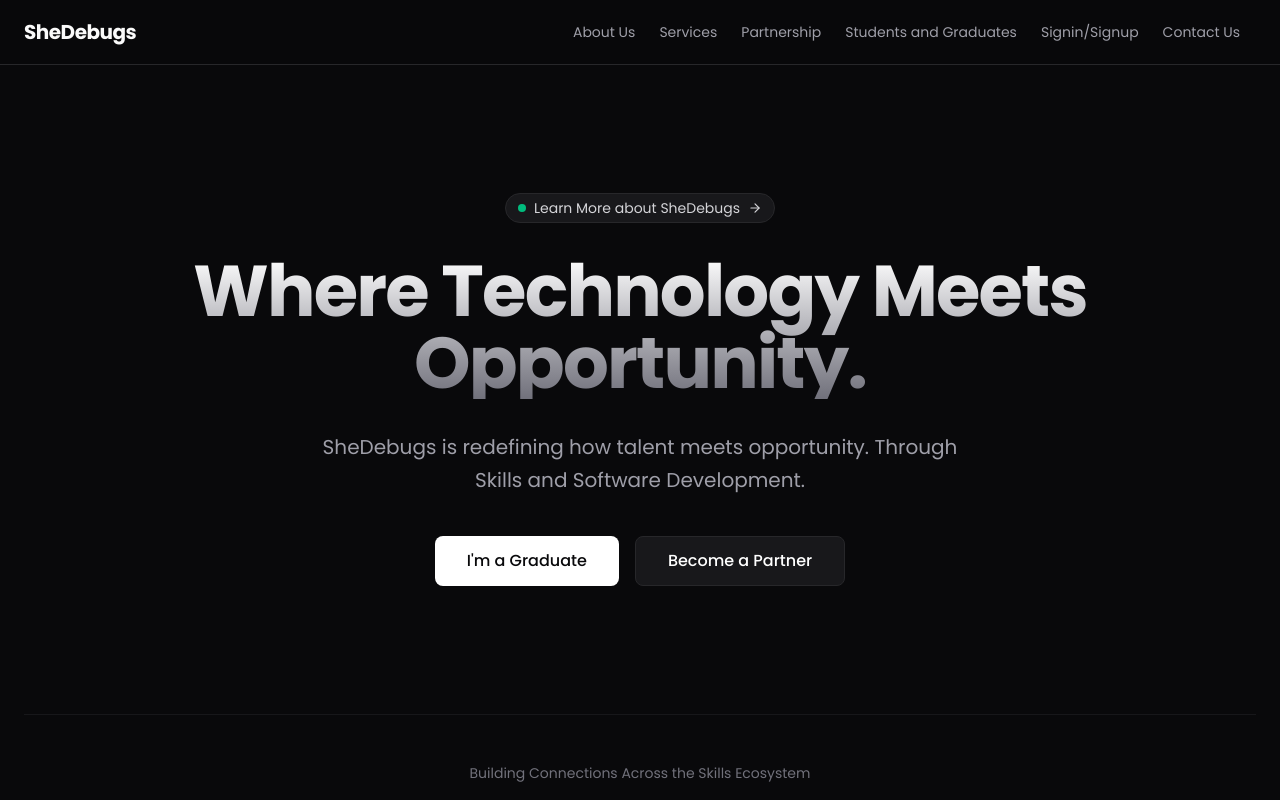
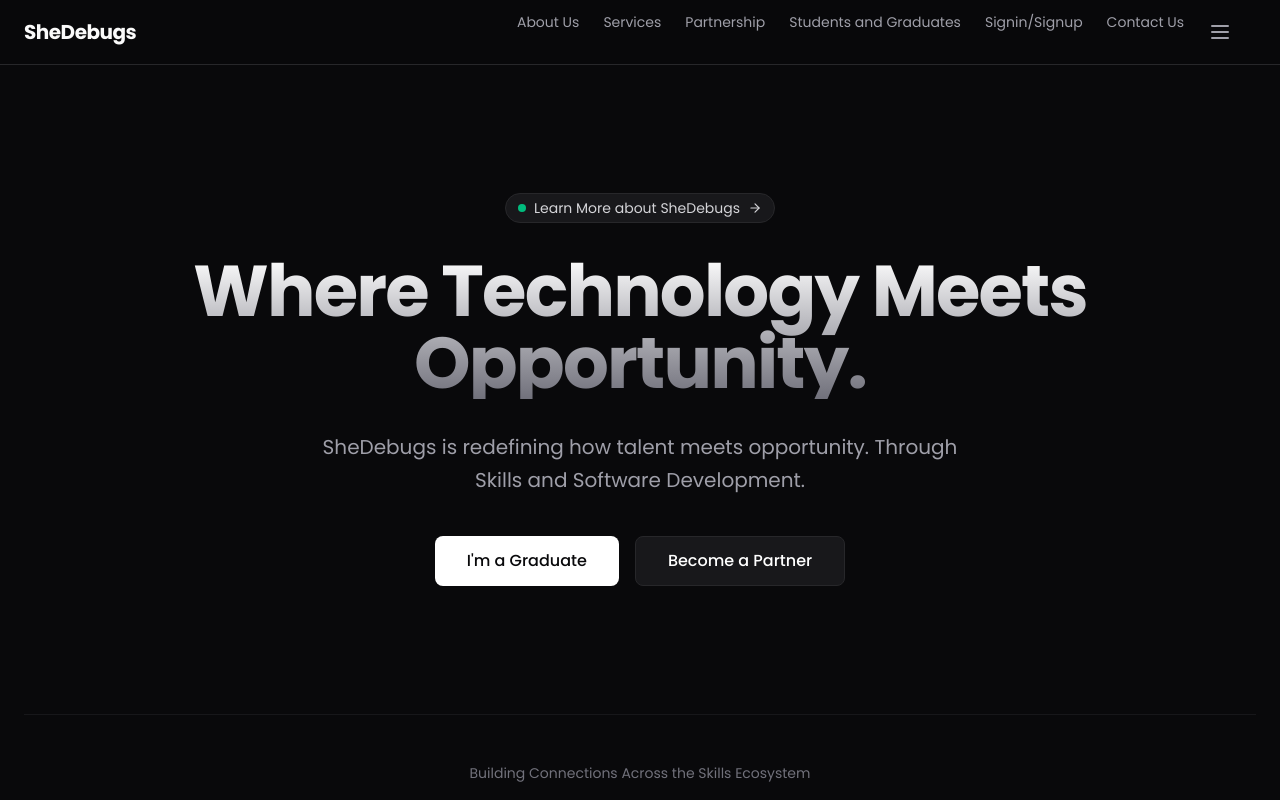
Before and after one commit to Samukerr/SheDebugs, a Next.js app: page / in a window 1280 px wide. Shown: the top 800 px of the page. Built offline with nearby package versions, Linux system fonts and the light colour scheme.

Commit message:
fixed navigation bar

```diff
--- a/app/page.tsx
+++ b/app/page.tsx
@@ -11,6 +11,7 @@ export default function LandingPage() {
         <div className="container mx-auto px-6 h-16 flex items-center justify-between">
           <div className="font-bold text-xl tracking-tight">SheDebugs</div>
           <div className="flex gap-4">
+            {/*desktop Navigation*/}
             <nav className="hidden md:flex gap-6 text-sm text-zinc-400">
           <a href ="#" className = "hover:text-flex-pink transition-colors">About Us</a>
           <a href ="#" className = "hover:text-flex-pink transition-colors">Services</a>
@@ -19,6 +20,27 @@ export default function LandingPage() {
           <a href ="/login" className = "hover:text-flex-pink transition-colors">Signin/Signup</a>
           <a href ="#" className = "hover:text-flex-pink transition-colors">Contact Us</a>
             </nav>
+            {/*mobile Navigation*/}
+            <details className ="relative md-hidden">
+            <summary className = "Flex cursor-pointer list-none items-center justify-center rounded-md p-2 text-zinc-400 hover:bg-zinc-900 hover:text-white" aria-label = "Open navigation Menu">
+              <svg xmlns = "http://www.w3.org/200/svg" width = "24" height ="24" viewBox = "0 0 24 24" fill = "none" stroke = "currentColor" strokeWidth = "2" strokeLinecap = "round" strokeLinejoin = "round">
+                <line x1="4" x2="20" y1 ="6" y2 = "6"/>
+                <line x1="4" x2="20" y1 ="12" y2 = "12"/>
+                <line x1="4" x2="20" y1 ="18" y2 = "18"/>
+              </svg>
+              </summary>
+              <div className = "absolute right-o top-14 w-64 rounded-xl border border-zinc-800 bg-zinc-950 p3 chadow-xl">
+                            <nav className="flex flex-col">
+                          <a href ="#" className = "rounded-lg px-4 py-3 text-sm text-zinc-400 hover:bg-zinc-900 hover:text-white transtion-colors">About Us</a>
+                          <a href ="#" className = "rounded-lg px-4 py-3 text-sm text-zinc-400 hover:bg-zinc-900 hover:text-white transtion-colors">Services</a>
+                          <a href ="#" className = "rounded-lg px-4 py-3 text-sm text-zinc-400 hover:bg-zinc-900 hover:text-white transtion-colors">Partnership</a>
+                          <a href ="#" className = "rounded-lg px-4 py-3 text-sm text-zinc-400 hover:bg-zinc-900 hover:text-white transtion-colors">Students and Graduates</a>
+                          <a href ="/login" className = "rounded-lg px-4 py-3 text-sm text-zinc-400 hover:bg-zinc-900 hover:text-white transtion-colors">Signin/Signup</a>
+                          <a href ="#" className = "rounded-lg px-4 py-3 text-sm text-zinc-400 hover:bg-zinc-900 hover:text-white transtion-colors">Contact Us</a>
+                            </nav>
+
+              </div>
+              </details>
             <button className="text-zinc-400 hover:text-white"></button>
           </div>
         </div>
```
